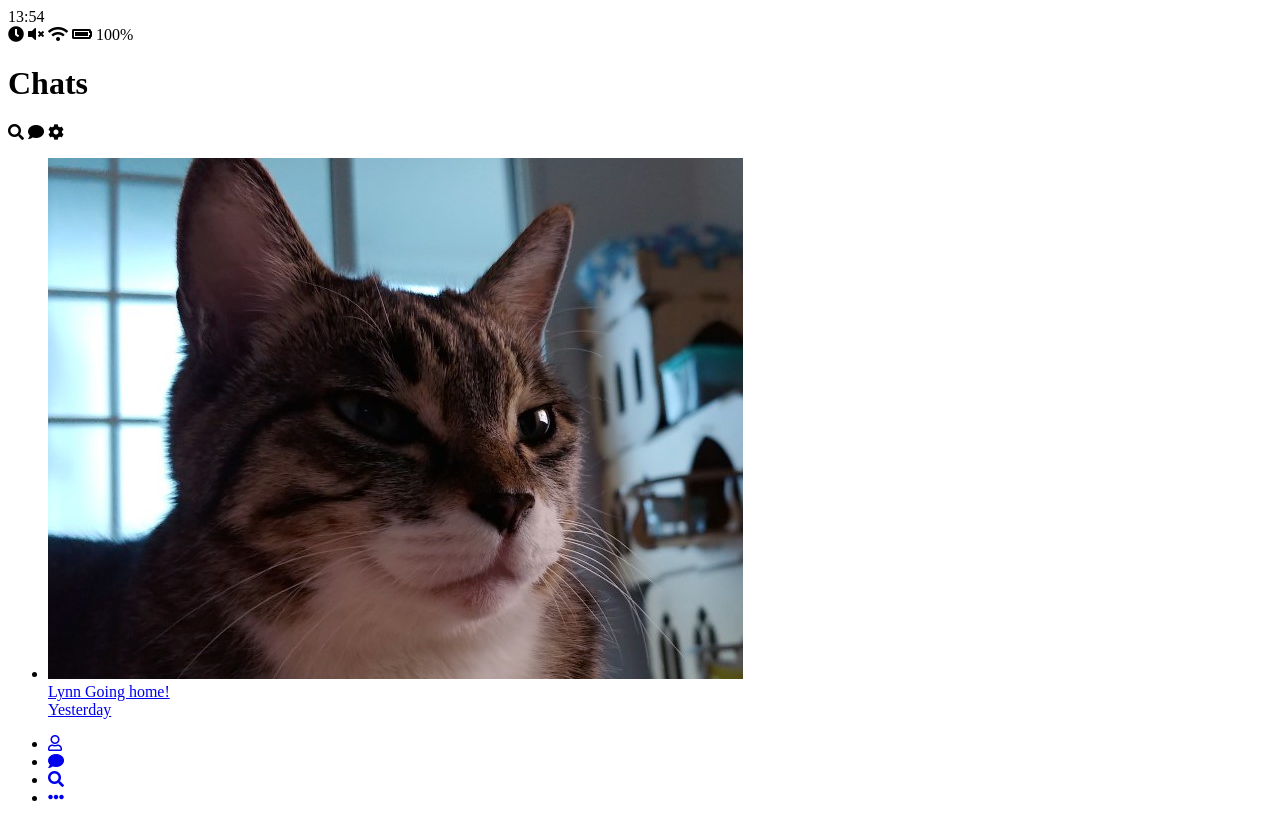
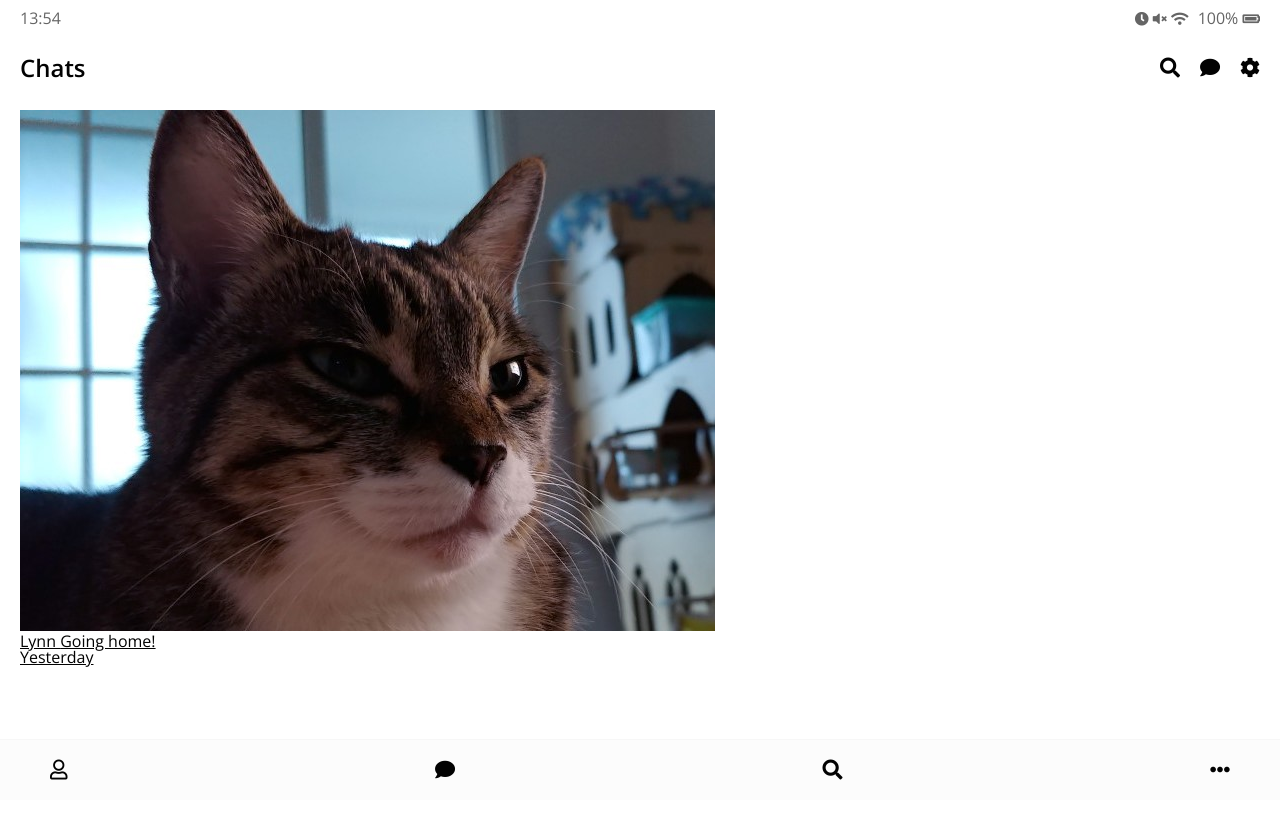
Before and after one commit to irisHanb/kakao-clone, a plain HTML site: page index.html in a window 1280 px wide. After the commit the page ends 800 px from the top, so only its background shows below. Drawn offline with nearby package versions, Linux system fonts and the light colour scheme.

Commit message:
styling header, nav, title

```diff
--- a/chat.html
+++ b/chat.html
@@ -1,17 +1,15 @@
 <!DOCTYPE html>
 <html lang="en">
+
 <head>
   <meta charset="UTF-8" />
   <meta name="viewport" content="width=device-width, initial-scale=1.0" />
   <meta http-equiv="X-UA-Compatible" content="ie=edge" />
 
   <title>Chat | Kakao Clone</title>
-    <link
-      rel="stylesheet"
-      href="https://use.fontawesome.com/releases/v5.8.1/css/all.css"
-      integrity="sha384-50oBUHEmvpQ+1lW4y57PTFmhCaXp0ML5d60M1M7uH2+nqUivzIebhndOJK28anvf"
-      crossorigin="anonymous"
-    />
+  <link rel="stylesheet" href="https://use.fontawesome.com/releases/v5.8.1/css/all.css"
+    integrity="sha384-50oBUHEmvpQ+1lW4y57PTFmhCaXp0ML5d60M1M7uH2+nqUivzIebhndOJK28anvf" crossorigin="anonymous" />
+  <link rel="stylesheet" href="css/styles.css">
 </head>
 
 <body>
@@ -27,12 +25,10 @@
       <span class="status-bar__battery-level">100%</span>
     </div>
   </div>
+  <!-- header -->
   <header class="header">
-      <a class="header__back-btn" href="index.html"
-        ><i class="fas fa-arrow-left fa-2x"></i
-      ></a>
-
     <div class="header__header-column">
+      <a class="header__back-btn" href="index.html"><i class="fas fa-arrow-left"></i></a>
       <h1 class="header__title">Best friends</h1>
     </div>
     <div class="header__header-column">
@@ -40,6 +36,7 @@
       <span class="header__icon"><i class="fas fa-bars"></i></span>
     </div>
   </header>
+  <!-- // header -->
   <main class="chat">
     <ul class="chat__messages">
       <span class="chat__timestamp">Friday, january 11, 20</span>
@@ -68,11 +65,7 @@
       <i class="far fa-plus-square"></i>
     </div>
     <div class="chat__write-column">
-        <input
-          class="chat__write-input"
-          type="text"
-          placeholder="Send message"
-        />
+      <input class="chat__write-input" type="text" placeholder="Send message" />
     </div>
     <div class="chat__write-column">
       <span class="chat__write-icon"><i class="far fa-smile-wink"></i></span>
@@ -80,4 +73,5 @@
     </div>
   </div>
 </body>
+
 </html>
--- /dev/null
+++ b/css/header.css
@@ -0,0 +1,28 @@
+.header {
+  /* background-color: red; */
+  display: flex;
+  justify-content: space-between;
+  align-items: center;
+  margin-bottom: 30px;
+}
+
+.header .header__title {
+  font-size: 24px;
+  font-weight: 600;
+}
+
+.header .header__icon {
+  font-size: 20px;
+  margin-left: 20px;
+  cursor: pointer;
+}
+
+.header .header__header-column {
+  display: flex;
+  align-items: center;
+}
+
+.header .header__back-btn {
+  font-size: 24px;
+  margin-right: 10px;
+}
--- /dev/null
+++ b/css/nav-bar.css
@@ -0,0 +1,22 @@
+.nav {
+  background-color: #fcfcfc;
+
+  position: fixed;
+  width: 100%;
+  left: 0;
+  bottom: 0;
+
+  padding: 20px 50px;
+  border-top: 1px solid #f7f7f7;
+
+
+}
+
+.nav .nav__list {
+  display: flex;
+  justify-content: space-between;
+}
+
+.nav i {
+  font-size: 20px;
+}
--- /dev/null
+++ b/css/reset.css
@@ -0,0 +1,135 @@
+/* http://meyerweb.com/eric/tools/css/reset/
+   v2.0 | 20110126
+   License: none (public domain)
+*/
+
+html,
+body,
+div,
+span,
+applet,
+object,
+iframe,
+h1,
+h2,
+h3,
+h4,
+h5,
+h6,
+p,
+blockquote,
+pre,
+a,
+abbr,
+acronym,
+address,
+big,
+cite,
+code,
+del,
+dfn,
+em,
+img,
+ins,
+kbd,
+q,
+s,
+samp,
+small,
+strike,
+strong,
+sub,
+sup,
+tt,
+var,
+b,
+u,
+i,
+center,
+dl,
+dt,
+dd,
+ol,
+ul,
+li,
+fieldset,
+form,
+label,
+legend,
+table,
+caption,
+tbody,
+tfoot,
+thead,
+tr,
+th,
+td,
+article,
+aside,
+canvas,
+details,
+embed,
+figure,
+figcaption,
+footer,
+header,
+hgroup,
+menu,
+nav,
+output,
+ruby,
+section,
+summary,
+time,
+mark,
+audio,
+video {
+  margin: 0;
+  padding: 0;
+  border: 0;
+  font-size: 100%;
+  font: inherit;
+  vertical-align: baseline;
+}
+
+/* HTML5 display-role reset for older browsers */
+article,
+aside,
+details,
+figcaption,
+figure,
+footer,
+header,
+hgroup,
+menu,
+nav,
+section {
+  display: block;
+}
+
+body {
+  line-height: 1;
+}
+
+ol,
+ul {
+  list-style: none;
+}
+
+blockquote,
+q {
+  quotes: none;
+}
+
+blockquote:before,
+blockquote:after,
+q:before,
+q:after {
+  content: '';
+  content: none;
+}
+
+table {
+  border-collapse: collapse;
+  border-spacing: 0;
+}
--- /dev/null
+++ b/css/status-bar.css
@@ -0,0 +1,15 @@
+.status-bar {
+  /* background-color: red; */
+  display: flex;
+  justify-content: space-between;
+  margin-bottom: 30px;
+  color: #656565;
+}
+
+.status-bar i {
+  font-size: 14px;
+}
+
+.status-bar .status-bar__battery-level {
+  margin-left: 5px;
+}
--- /dev/null
+++ b/css/styles.css
@@ -0,0 +1,22 @@
+@import url('https://fonts.googleapis.com/css?family=Open+Sans:400,600');
+
+@import 'reset.css';
+@import 'status-bar.css';
+@import 'header.css';
+@import 'nav-bar.css';
+
+/* default */
+body {
+  background-color: #fff;
+  padding: 10px 20px;
+  color: #020202;
+  font-family: 'Open Sans', -apple-system, BlinkMacSystemFont, 'Segoe UI', Roboto, Oxygen, Ubuntu, Cantarell, 'Helvetica Neue', sans-serif;
+}
+
+a {
+  color: inherit;
+}
+
+* {
+  box-sizing: border-box;
+}
--- a/index.html
+++ b/index.html
@@ -1,17 +1,15 @@
 <!DOCTYPE html>
 <html lang="en">
+
 <head>
   <meta charset="UTF-8" />
   <meta name="viewport" content="width=device-width, initial-scale=1.0" />
   <meta http-equiv="X-UA-Compatible" content="ie=edge" />
 
   <title>Chats | Kakao Clone</title>
-    <link
-      rel="stylesheet"
-      href="https://use.fontawesome.com/releases/v5.8.1/css/all.css"
-      integrity="sha384-50oBUHEmvpQ+1lW4y57PTFmhCaXp0ML5d60M1M7uH2+nqUivzIebhndOJK28anvf"
-      crossorigin="anonymous"
-    />
+  <link rel="stylesheet" href="https://use.fontawesome.com/releases/v5.8.1/css/all.css"
+    integrity="sha384-50oBUHEmvpQ+1lW4y57PTFmhCaXp0ML5d60M1M7uH2+nqUivzIebhndOJK28anvf" crossorigin="anonymous" />
+  <link rel="stylesheet" href="css/styles.css">
 </head>
 
 <body>
@@ -23,8 +21,8 @@
       <i class="fas fa-clock"></i>
       <i class="fas fa-volume-mute"></i>
       <i class="fas fa-wifi"></i>
+      <span class="status-bar__battery-level">100%</span>
       <i class="fas fa-battery-full"></i>
-        <span class="status-bar__battery-level">100%</span>
     </div>
   </div>
   <header class="header">
@@ -60,26 +58,19 @@
   <nav class="nav">
     <ul class="nav__list">
       <li class="nav__list-item">
-          <a href="friends.html" class="nav__list-link"
-            ><i class="far fa-user"></i
-          ></a>
+        <a href="friends.html" class="nav__list-link"><i class="far fa-user"></i></a>
       </li>
       <li class="nav__list-item">
-          <a href="index.html" class="nav__list-link"
-            ><i class="fas fa-comment"></i
-          ></a>
+        <a href="index.html" class="nav__list-link"><i class="fas fa-comment"></i></a>
       </li>
       <li class="nav__list-item">
-          <a href="find.html" class="nav__list-link"
-            ><i class="fas fa-search"></i
-          ></a>
+        <a href="find.html" class="nav__list-link"><i class="fas fa-search"></i></a>
       </li>
       <li class="nav__list-item">
-          <a href="more.html" class="nav__list-link"
-            ><i class="fas fa-ellipsis-h"></i
-          ></a>
+        <a href="more.html" class="nav__list-link"><i class="fas fa-ellipsis-h"></i></a>
       </li>
     </ul>
   </nav>
 </body>
+
 </html>
```
Also changed, not shown: find.html (+10 -23 lines), friends.html (+13 -33 lines), more.html (+10 -20 lines), settings.html (+8 -11 lines). Lines whose indentation alone changed are shown as unchanged.
